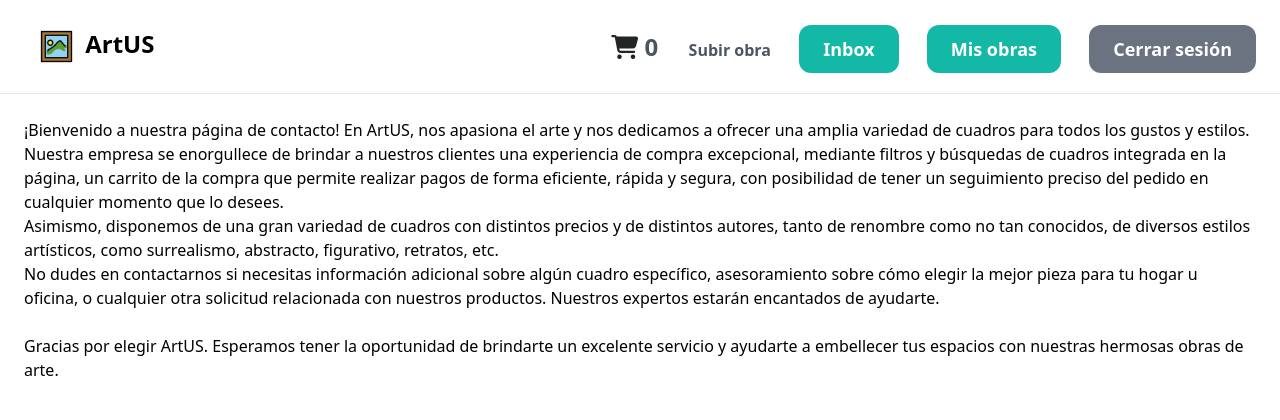
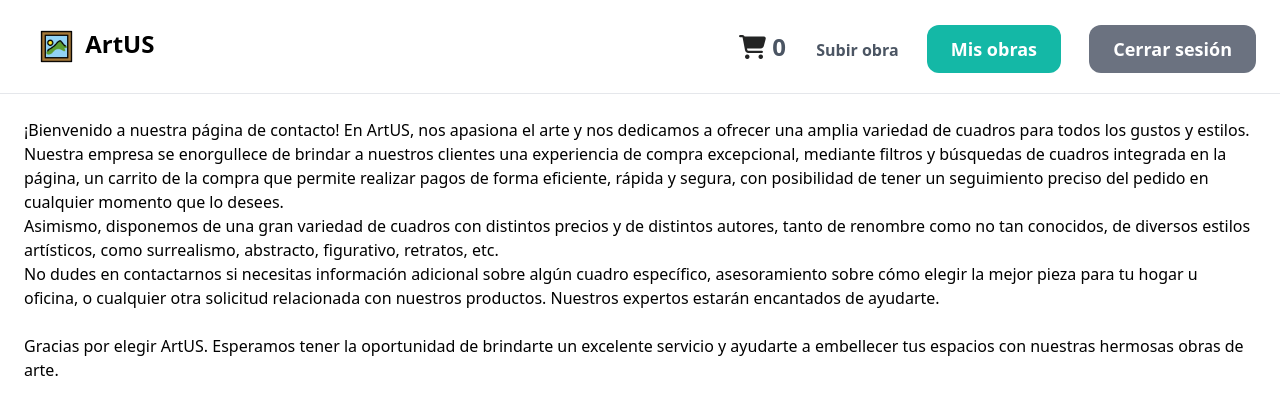
Before and after one commit to Yuuta094/PGPI-G2.12, a Django app: page /about/ in a window 1280 px wide. Shown: the top 420 px of the page. Run offline with Django 4.2, Linux system fonts and the light colour scheme; a user stored in the database is signed in; some libraries are stand-ins or nearby versions.

Commit message:
Eliminar:inbox

```diff
--- a/artUS/artus/core/templates/core/base.html
+++ b/artUS/artus/core/templates/core/base.html
@@ -37,7 +37,7 @@
             {% endif %}
 
                 {% if request.user.is_authenticated %}
-                    <a href="#" class="px-6 py-3 text-lg font-semibold bg-teal-500 text-white rounded-xl hover:bg-teal-700">Inbox</a>
+
                     <a href="{% url 'dashboard:index' %}" class="px-6 py-3 text-lg font-semibold bg-teal-500 text-white rounded-xl hover:bg-teal-700">Mis obras</a>
                     <a href="{% url 'core:logout' %}" class="px-6 py-3 text-lg font-semibold bg-gray-500 text-white rounded-xl hover:bg-gray-700">Cerrar sesión</a>
                 {% else %}
```
